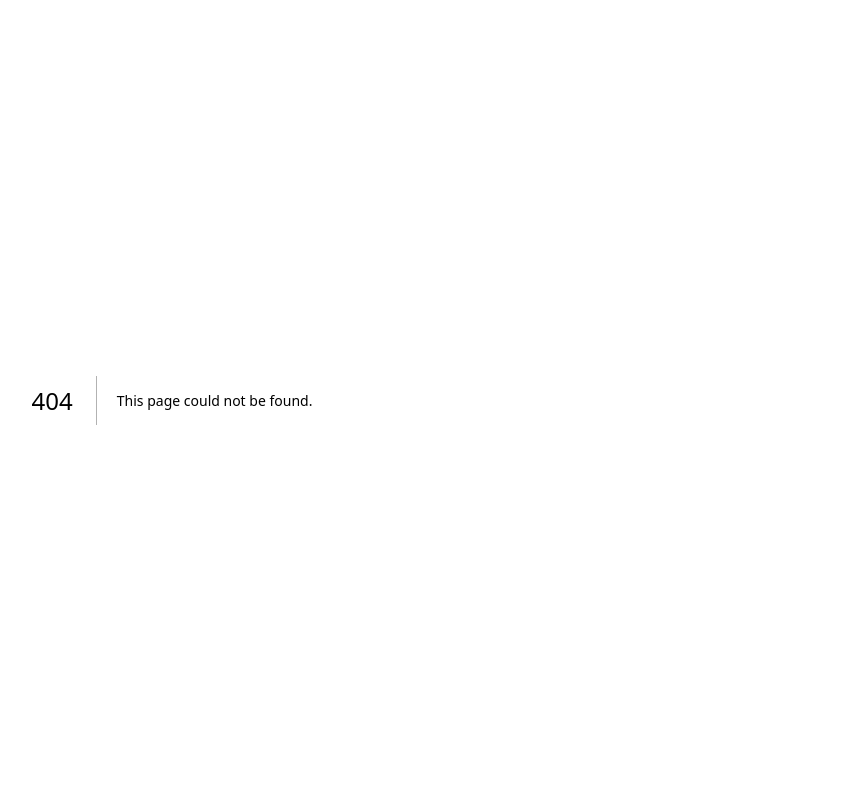
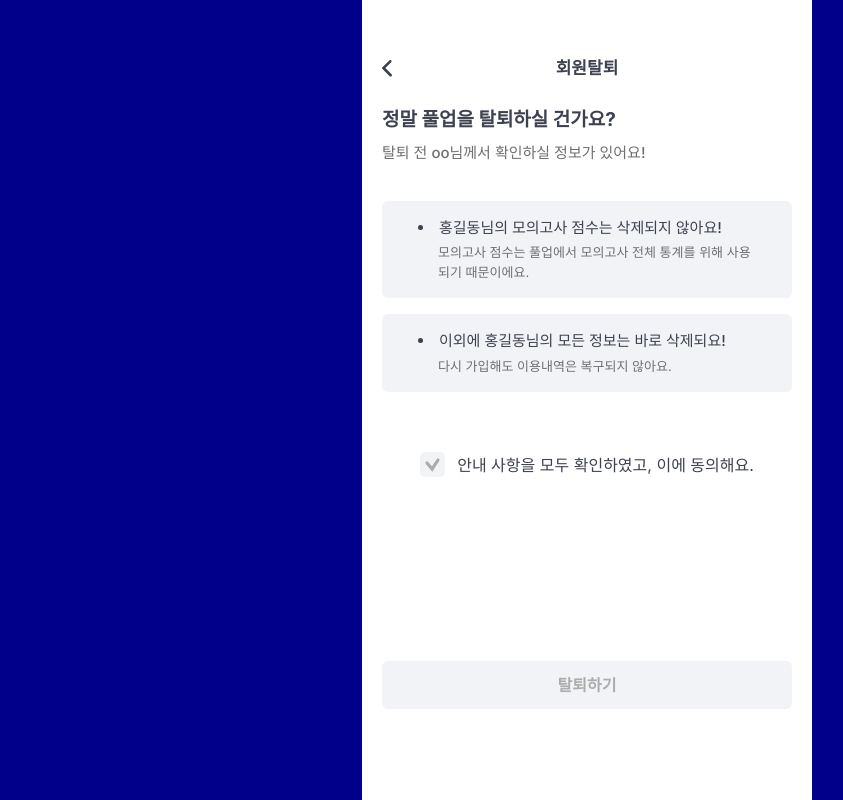
Before and after one commit to jieun0732/pull-up, a Next.js app in the folder frontend/pull-up/: page /main/profile/cancel in a window 1280 px wide. Before the commit this address had no page. Shown: the whole page, without its empty margins (53-896 px from the left). Built offline with nearby package versions, Linux system fonts and the light colour scheme.

Commit message:
[FE] feat. 회원 탈퇴 layout (KAN-13)

```diff
--- a/frontend/pull-up/app/component/profile/profileMenus.tsx
+++ b/frontend/pull-up/app/component/profile/profileMenus.tsx
@@ -14,12 +14,12 @@ const etcItems = [
   },
   {
     name: "로그아웃",
-    link: "/",
-    hasNextPage: false,
+    link: "/main/profile/cancel",
+    hasNextPage: true,
   },
   {
     name: "회원탈퇴",
-    link: "/",
+    link: "/main/profile/cancel",
     hasNextPage: true,
   },
 ];
--- /dev/null
+++ b/frontend/pull-up/app/main/profile/cancel/page.tsx
@@ -0,0 +1,86 @@
+"use client";
+
+import Header from "@/component/ui/Header";
+import Button from "@/component/ui/Button";
+import { useState } from "react";
+
+export default function Page() {
+  const [activeCancel, setActiveCancel] = useState<boolean>(false);
+
+  const userName = "홍길동";
+
+  const term = [
+    {
+      title: `${userName}님의 모의고사 점수는 삭제되지 않아요!`,
+      content:
+        "모의고사 점수는 풀업에서 모의고사 전체 통계를 위해 사용되기 때문이에요.",
+    },
+    {
+      title: `이외에 ${userName}님의 모든 정보는 바로 삭제되요!`,
+      content: "다시 가입해도 이용내역은 복구되지 않아요.",
+    },
+  ];
+  return (
+    <div className="flex h-full w-full flex-col items-center bg-white px-5 pb-[91px] pt-14">
+      <Header type="back" content="회원탈퇴" />
+      <div className="w-full">
+        <p className="mb-2 text-[19px] font-bold">
+          정말 풀업을 탈퇴하실 건가요?
+        </p>
+        <p className="mb-9 text-[15px] font-medium text-gray01">
+          탈퇴 전 oo님께서 확인하실 정보가 있어요!
+        </p>
+      </div>
+
+      {term.map((item) => {
+        return (
+          <div
+            key={item.title}
+            className="mb-4 w-full rounded-md bg-gray03 px-9 py-4"
+          >
+            <li className="mb-1 text-[15px] font-medium"> {item.title}</li>
+            <p className="pl-5 text-[13px] font-normal text-gray01">
+              {item.content}
+            </p>
+          </div>
+        );
+      })}
+
+      <div
+        onClick={() => setActiveCancel(!activeCancel)}
+        className="mt-11 flex w-full items-center justify-center gap-3"
+      >
+        <svg
+          xmlns="http://www.w3.org/2000/svg"
+          width="25"
+          height="25"
+          viewBox="0 0 25 25"
+          fill="none"
+        >
+          <rect
+            width="25"
+            height="25"
+            rx="5"
+            fill={activeCancel ? "#4D70EC" : "#F2F3F6"}
+          />
+          <path
+            d="M7 11L12.1333 17L18 8"
+            stroke={activeCancel ? "white" : "#ACACAC"}
+            stroke-width="3.2"
+            stroke-linecap="round"
+          />
+        </svg>
+
+        <p>안내 사항을 모두 확인하였고, 이에 동의해요.</p>
+      </div>
+
+      <Button
+        size="large"
+        color={activeCancel ? "active" : "nonactive"}
+        customstyle="mt-auto"
+      >
+        탈퇴하기
+      </Button>
+    </div>
+  );
+}
--- a/frontend/pull-up/app/main/profile/wrong/layout.tsx
+++ b/frontend/pull-up/app/main/profile/layout.tsx
@@ -5,7 +5,7 @@ export default function Layout({
 }>) {
   return (
     <>
-      <div className="h-full w-full min-w-[320px] max-w-[450px] overflow-y-auto bg-gray03 px-5 pb-8 pt-14 text-black01">
+      <div className="h-full w-full min-w-[320px] max-w-[450px] overflow-y-auto text-black01">
         {children}
       </div>
     </>
--- a/frontend/pull-up/app/main/profile/wrong/page.tsx
+++ b/frontend/pull-up/app/main/profile/wrong/page.tsx
@@ -7,7 +7,7 @@ import { sections } from "@/constants/constants";
 
 export default function Page() {
   return (
-    <div className="flex h-full flex-col items-center">
+    <div className="flex h-full w-full flex-col items-center bg-white px-5 pb-[91px] pt-14">
       <Header type="back" content="내가 틀린 문제" />
       <div className="flex h-full w-full flex-col items-center justify-center overflow-x-auto">
         {dummywrong.length === 0 ? (
```
